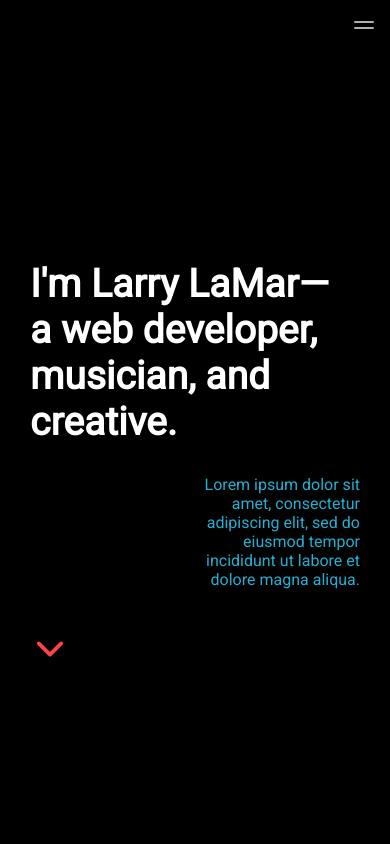
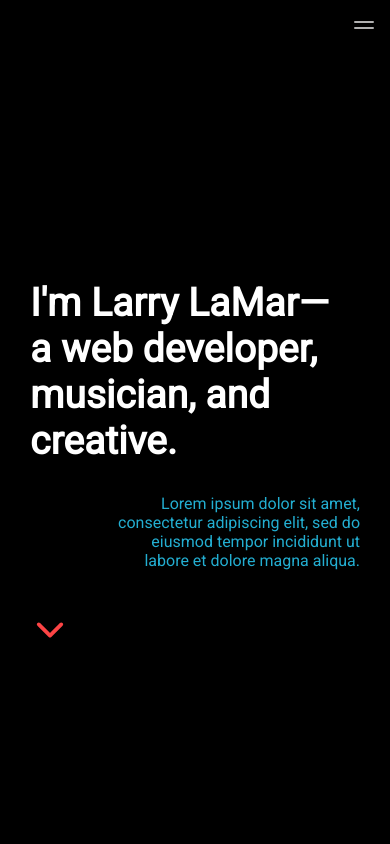
Before and after one commit to l2fc3s/portfolio, a React (Create React App) app: page / in a window 390 px wide. Shown: the top 844 px of the page. Built offline with nearby package versions, Linux system fonts and the light colour scheme.

Commit message:
applied changes

```diff
--- a/src/components/Navbar.css
+++ b/src/components/Navbar.css
@@ -15,17 +15,7 @@
   height: 50px;
 }
 
-/* .navbar-logo {
-  color: #fff;
-  justify-self: start;
-  margin-left: 20px;
-  cursor: pointer;
-  text-decoration: none;
-  font-size: 2rem;
-  display: flex;
-  align-items: center;
-  justify-content: center;
-} */
+
 
 .nav-menu {
   display: grid;
@@ -33,7 +23,7 @@
   gap: 10px;
   list-style: none;
   text-align: center;
-  width: 80vw;
+  width: 95vw;
   justify-content: end;
   margin-right: 0.2rem;
 }
@@ -73,10 +63,6 @@
     transition: all 0.5s ease;
   }
 
-  /* .navbar-logo {
-    align-items: left;
-    justify-content: left;
-  } */
 
   .nav-menu.active {
     display: block;
--- a/src/components/Navbar.js
+++ b/src/components/Navbar.js
@@ -14,9 +14,7 @@ function Navbar() {
     <>
       <nav className="navbar">
         <div className="navbar-container">
-          {/* <HashLink to="/" className="navbar-logo" onClick={closeMobileMenu}>
-            <p>LL</p>
-          </HashLink> */}
+
 
           <div className="mobile-icon" onClick={handleClick}>
             {click ? (
--- a/src/components/Pages/About/About.css
+++ b/src/components/Pages/About/About.css
@@ -60,7 +60,7 @@ h1 {
   }
 
   .about-text > p {
-    font-size: 1rem;
+    font-size: 3vw;
   }
 }
 
@@ -68,4 +68,13 @@ h1 {
   #welcome-header {
     white-space: normal;
   }
+
+  .about-text {
+    width: 75%;
+  }
+
+  .about-text > p {
+    font-size: 1rem;
+  }
+
 }
--- a/src/components/Pages/About/About.js
+++ b/src/components/Pages/About/About.js
@@ -2,20 +2,23 @@ import React from "react";
 import "./About.css";
 import { IoChevronDown } from "react-icons/io5";
 
-function About() {
+function About(
+  {welcomeHeader,
+  header2,
+  aboutText,}
+) {
   return (
     <>
       <div id="welcome-section" className="welcome-container">
         <div className="text-wrapper">
           <div className="welcome-text">
-            <h1 id="welcome-header">I'm Larry LaMar—</h1>
-            <h1>a web developer, musician, and creative. </h1>
+            <h1 id="welcome-header">{welcomeHeader}</h1>
+            <h1>{header2}</h1>
           </div>
 
           <div className="about-text">
             <p>
-              Lorem ipsum dolor sit amet, consectetur adipiscing elit, sed do
-              eiusmod tempor incididunt ut labore et dolore magna aliqua.
+              {aboutText}
             </p>
           </div>
 
@@ -23,6 +26,7 @@ function About() {
             <IoChevronDown className="welcome-arrow" />
           </div>
         </div>
+
       </div>
     </>
   );
--- /dev/null
+++ b/src/components/Pages/About/AboutData.js
@@ -0,0 +1,6 @@
+
+export const aboutObject= {
+  welcomeHeader: "I'm Larry LaMar—",
+  header2: "a web developer, musician, and creative. ",
+  aboutText: 'Lorem ipsum dolor sit amet, consectetur adipiscing elit, sed do eiusmod tempor incididunt ut labore et dolore magna aliqua.',
+};
--- a/src/components/Pages/HomePage/Home.js
+++ b/src/components/Pages/HomePage/Home.js
@@ -4,11 +4,12 @@ import Projects from "../Projects/Projects";
 import Music from "../Music/Music";
 import Contact from "../Contact/Contact";
 import Footer from "../Footer/Footer.js";
+import { aboutObject } from "../About/AboutData";
 
 export default function Home() {
   return (
     <>
-      <About />
+      <About {...aboutObject}/>
       <Projects />
       <Music />
       <Contact />
```
Also changed, not shown: src/images/L2 Logo-WHITE.png (added), src/images/L2-Logo-2-white.png (added).
